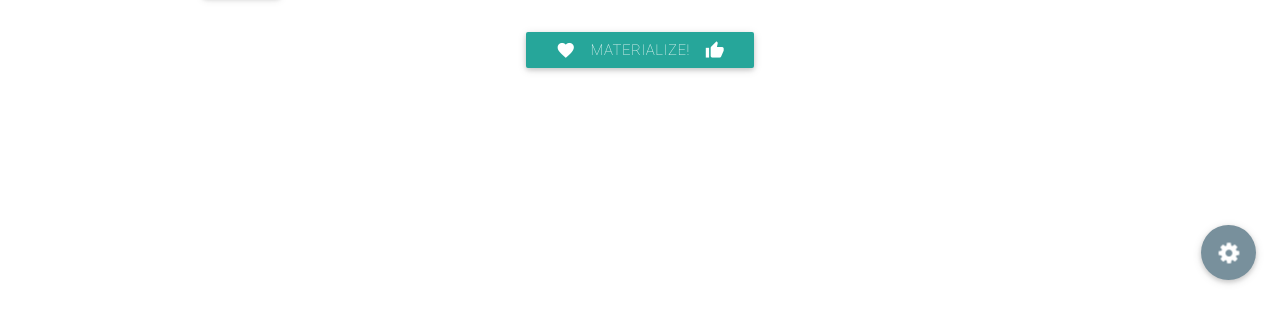
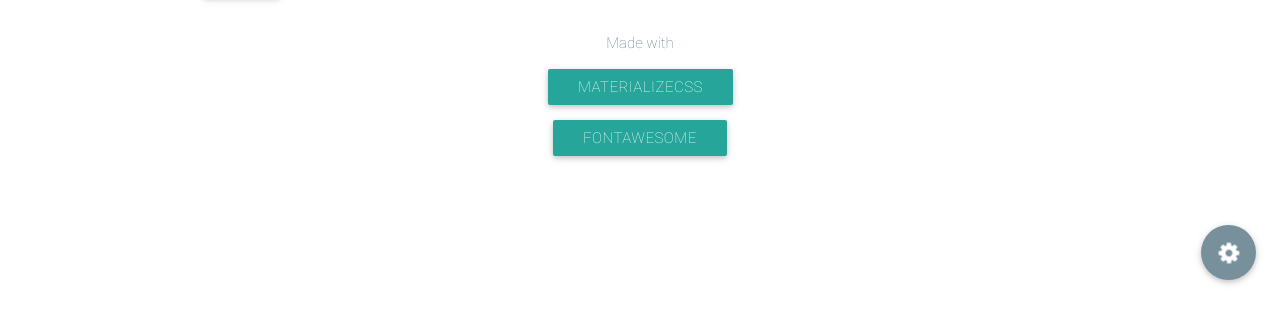
Before and after one commit to michaelmusty/mjmusty-dartmouth-website, a plain HTML site: page public_html/code.html in a window 1280 px wide. Shown: the part 475-798 px from the top of the page. Drawn offline with nearby package versions, Linux system fonts and the light colour scheme; some packages are replaced by stand-ins of ours.

Commit message:
made with

```diff
--- a/public_html/code.html
+++ b/public_html/code.html
@@ -75,9 +75,15 @@
   </div>
   <!-- FOOTER -->
   <footer>
-    <div class="container center thin blue-grey-text">
-      <a class="btn waves-effect waves-light" href="http://www.materializecss.com"><i class="material-icons left">favorite</i><i class="material-icons right">thumb_up</i>Materialize!</a>
-    </div>
+    <p class="thin blue-grey-text center">
+      Made with
+    </p>
+    <p class="thin blue-grey-text center">
+    <a class="btn waves-effect waves-light" href="http://www.materializecss.com">MaterializeCSS</a>
+    </p>
+    <p class="center blue-grey-text thin">
+      <a class="btn waves-effect waves-light" href="https://fortawesome.github.io/Font-Awesome/">FontAwesome</a>
+    </p>
   </footer>
   <!--  Scripts-->
   <script src="https://code.jquery.com/jquery-2.1.1.min.js"></script>
```
Also changed, not shown: public_html/index.html (+1 -1 lines), public_html/misc.html (+10 -4 lines), public_html/research.html (+10 -4 lines).
